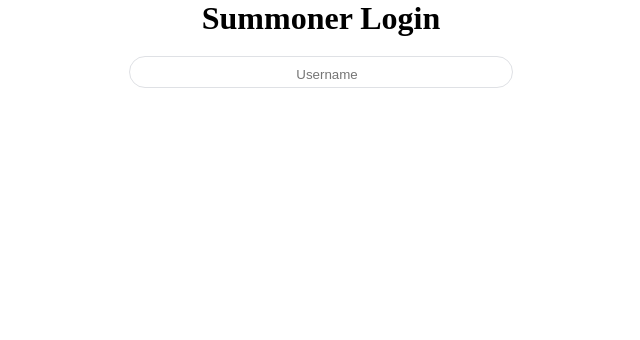
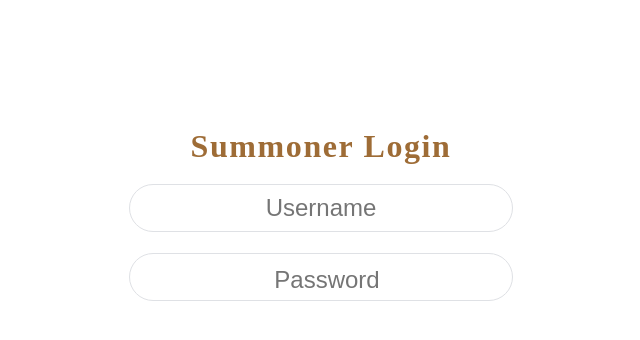
Before and after one commit to Russianaleksey/tft_challenge, a React (Create React App) app: page / in a window 1280 px wide. Shown: the top 340 px of the page, without its empty margins (319-959 px from the left). Built offline with nearby package versions, Linux system fonts and the light colour scheme.

Commit message:
added styling

```diff
--- a/src/App.scss
+++ b/src/App.scss
@@ -120,8 +120,12 @@
 }
 
 .login-screen {
+
   &__header {
     text-align: center;
+    letter-spacing: .1rem;
+    margin-top: 10%;
+    color: #9e6c36;
   }
 
   &__username-field {
@@ -130,13 +134,40 @@
     border: 1px solid #dfe1e5;
     z-index: 3;
     width: 30%;
-    height: 2rem;
+    height: 3rem;
     margin-top: 1.2rem;
     position: absolute;
     left: 50%;
     transform: translateX(-50%);
     text-align: center;
+    font-size: 1.5rem;
+
+    &:hover {
+      box-shadow: 0 1px 6px 0 rgba(32, 33, 36, .28);
+      border-color: rgba(223, 225, 229, 0);
+      line-height: normal;
+    }
+
+    &:focus {
+      outline: none;
+    }
+  }
+
+  &__password-field {
+    background: #fff;
+    border-radius: 24px;
+    border: 1px solid #dfe1e5;
+    z-index: 3;
+    width: 30%;
+    height: 3rem;
+    margin-top: 5rem;
+    position: absolute;
+    left: 50%;
+    transform: translateX(-50%);
+    text-align: center;
     padding: 5px 8px 0px 20px;
+    margin-top: 5.5rem;
+    font-size: 1.5rem;
 
     &:hover {
       box-shadow: 0 1px 6px 0 rgba(32, 33, 36, .28);
--- a/src/Components/LoginScreen.js
+++ b/src/Components/LoginScreen.js
@@ -5,7 +5,10 @@
         <div className="login-screen">
             <h1 className="login-screen__header">Summoner Login</h1>
             <form>
-                <input className="login-screen__username-field" type="text" placeholder="Username"></input>
+                <input className="login-screen__username-field" type="text" placeholder="Username" />
+            </form>
+            <form>
+                <input className="login-screen__password-field" type="password" placeholder="Password" />
             </form>
         </div>
     )
```
